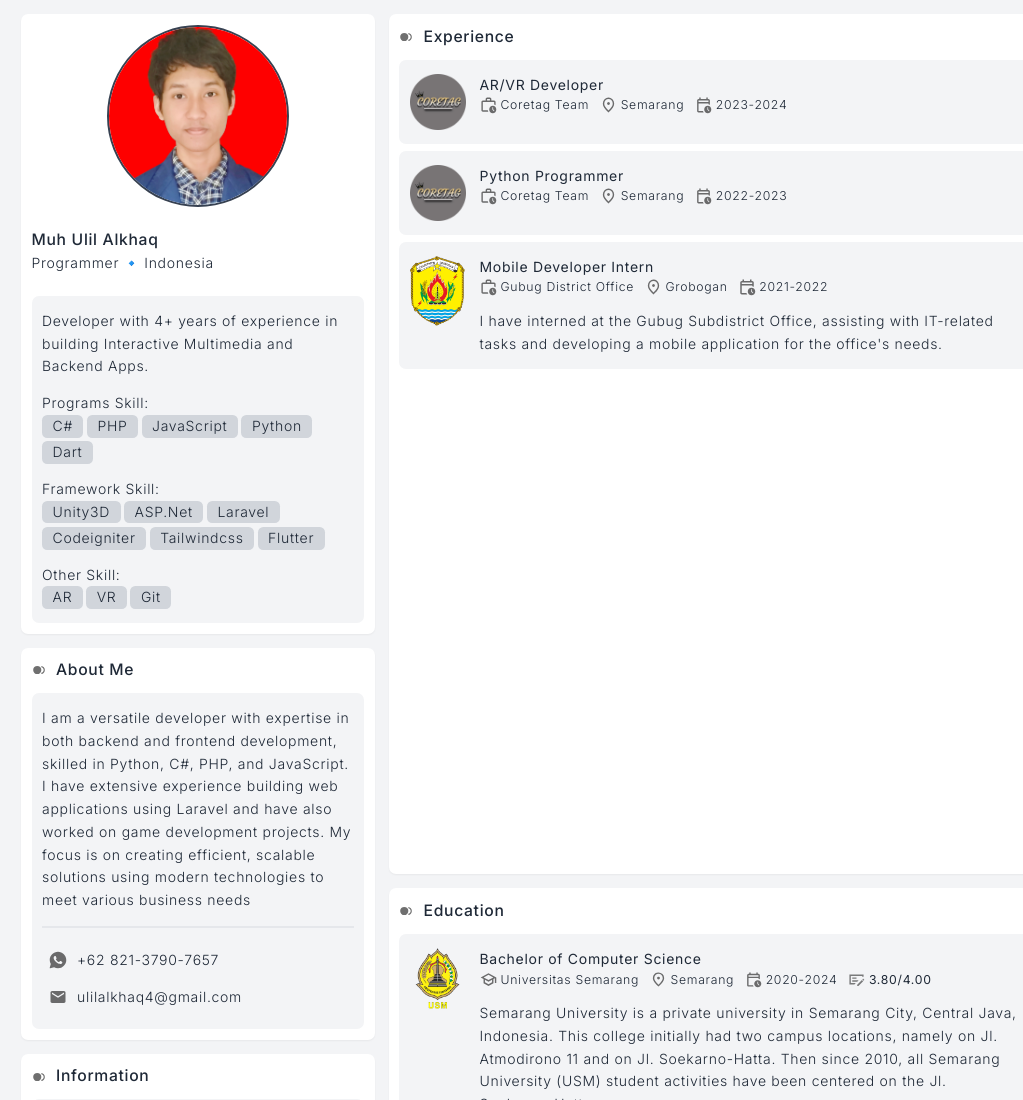
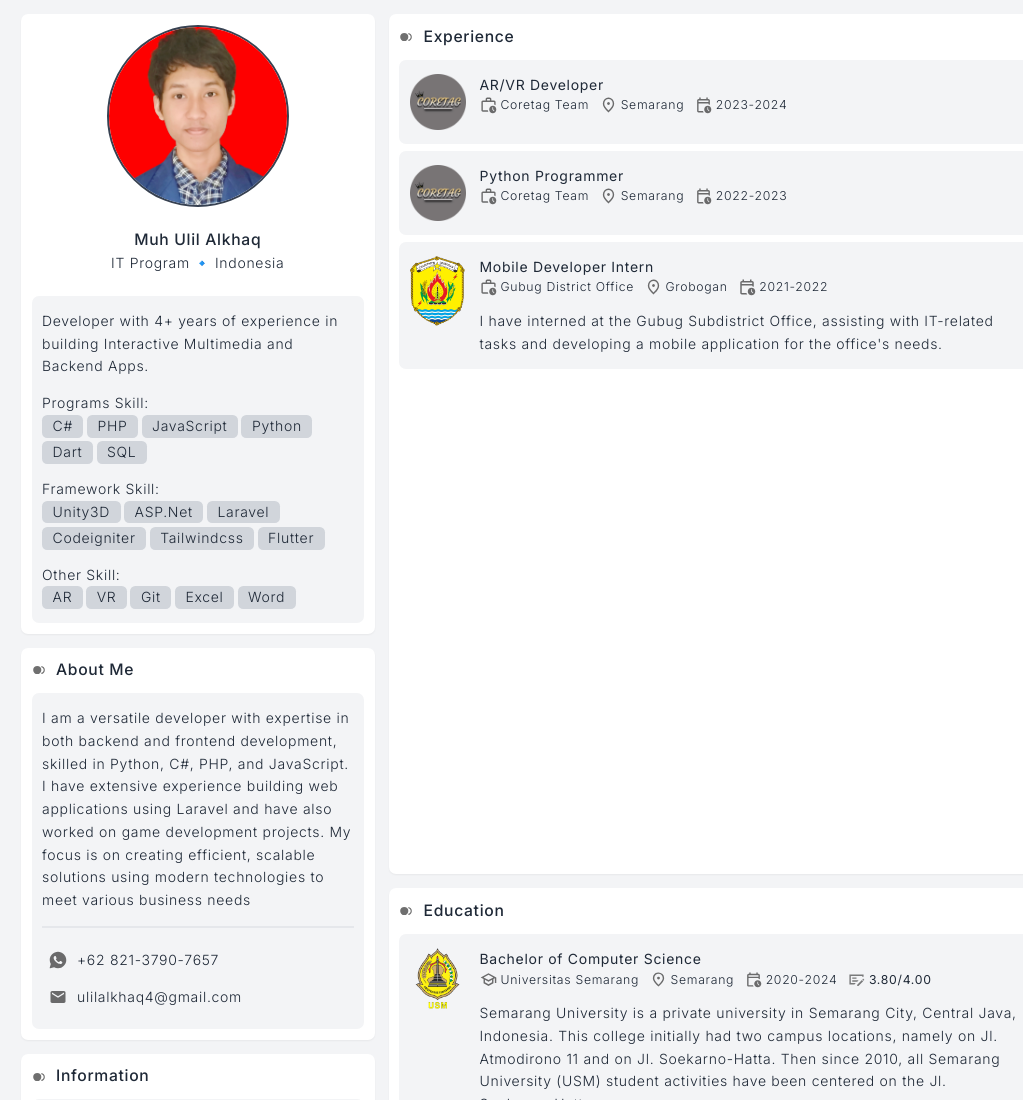
Before and after one commit to ken-tank/my-resume-page, a plain HTML site: page index.html in a window 1280 px wide. Shown: the top 1100 px of the page, without its empty margins (107-1130 px from the left). Drawn offline with Linux system fonts and the light colour scheme.

Commit message:
Update index.html

```diff
--- a/index.html
+++ b/index.html
@@ -3,7 +3,7 @@
 <head>
     <meta charset="UTF-8">
     <meta name="viewport" content="width=device-width, initial-scale=1.0">
-    <title>My Resume</title>
+    <title>Muh Ulil Alkhaq - Resume</title>
     <link rel="stylesheet" href="./style/app.css">
     <script src="./js/jspdf.js"></script>
     <script src="./js/html2canvas.js"></script>
@@ -14,17 +14,17 @@
             <div class="layout basis-[35%]">
                 <div class="card p-0 flex-grow-0 gap-0">
                     <div class="flex flex-col">
-                        <div class="flex flex-col justify-center items-start sm:items-center p-3">
+                        <div class="flex flex-col justify-center items-center p-3">
                             <div class="overflow-clip size-52 rounded-full border-2 border-gray-700 flex flex-col justify-center items-center">
                                 <img src="./img/profile.jpg" class="object-cover translate-y-3 scale-110">
                             </div>
                         </div>
-                        <div class="flex flex-col p-3">
+                        <div class="flex items-center flex-col p-3">
                             <span class="myfont-medium text-lg">
                                 Muh Ulil Alkhaq
                             </span>
                             <div class="flex flex-row gap-1">
-                                <span>Programmer</span>
+                                <span>IT Program</span>
                                 <span>🔹</span>
                                 <span>Indonesia</span>
                             </div>
@@ -43,6 +43,7 @@
                                     <span class="tag">JavaScript</span>
                                     <span class="tag">Python</span>
                                     <span class="tag">Dart</span>
+                                    <span class="tag">SQL</span>
                                 </div>
                             </div>
                             <div>
@@ -62,6 +63,8 @@
                                     <span class="tag">AR</span>
                                     <span class="tag">VR</span>
                                     <span class="tag">Git</span>
+                                    <span class="tag">Excel</span>
+                                    <span class="tag">Word</span>
                                 </div>
                             </div>
                         </div>
```
